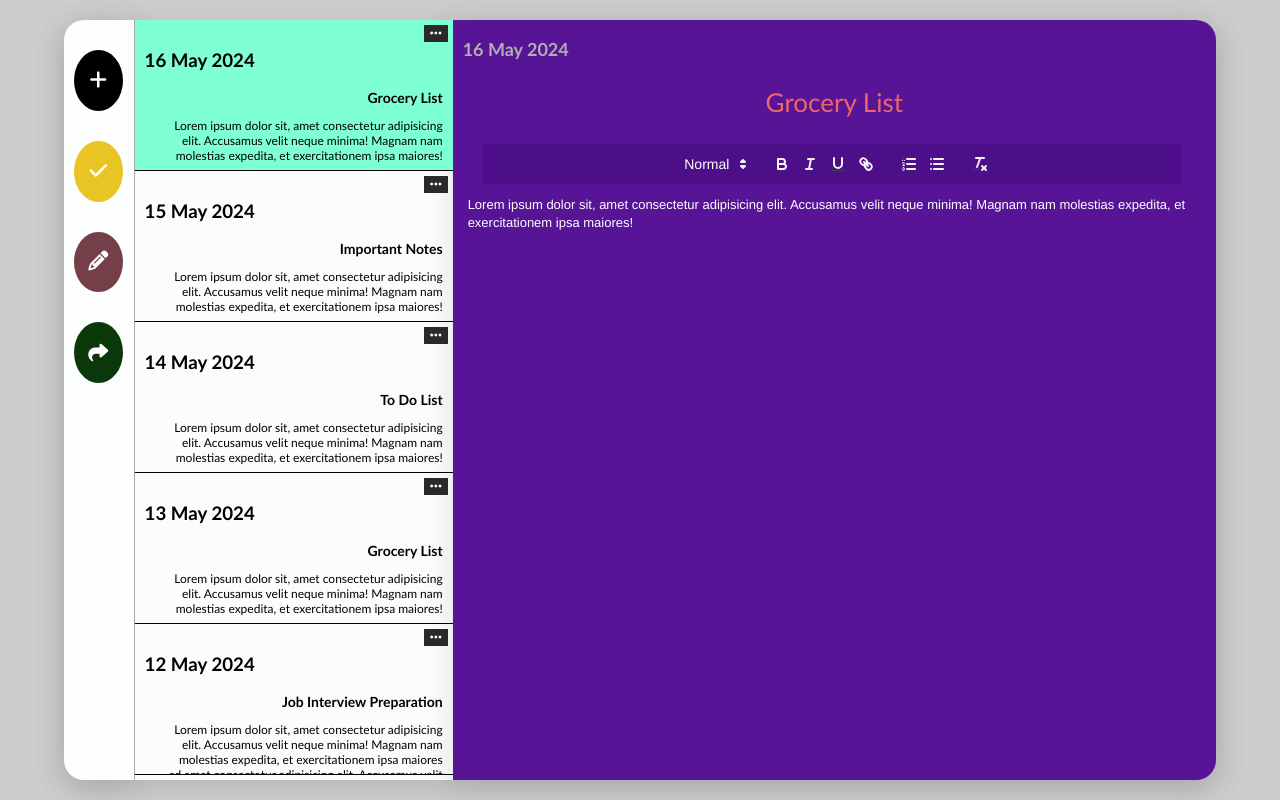
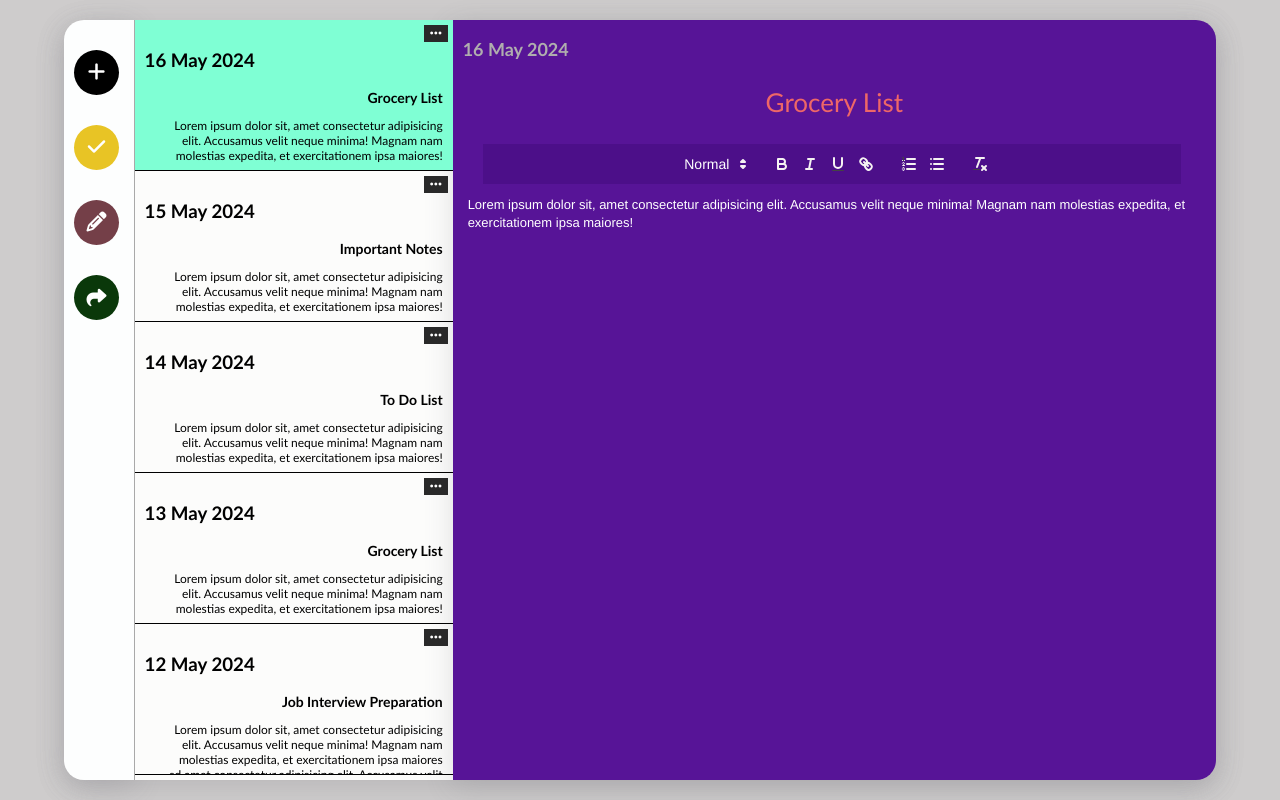
Before and after one commit to Sujal0007/SuperNote, a website built with Vite: page index.html in a window 1280 px wide. Built offline with nearby package versions, Linux system fonts and the light colour scheme.

Commit message:
fixed css

```diff
--- a/style.css
+++ b/style.css
@@ -81,8 +81,8 @@
 .subscribe-btn,
 .share-btn {
   color: var(--text-color);
-  height: 8%;
-  width: 70%;
+  height: 45px;
+  width: 45px;
   border-radius: 50%;
   border: none;
   margin-top: 30px;
```
